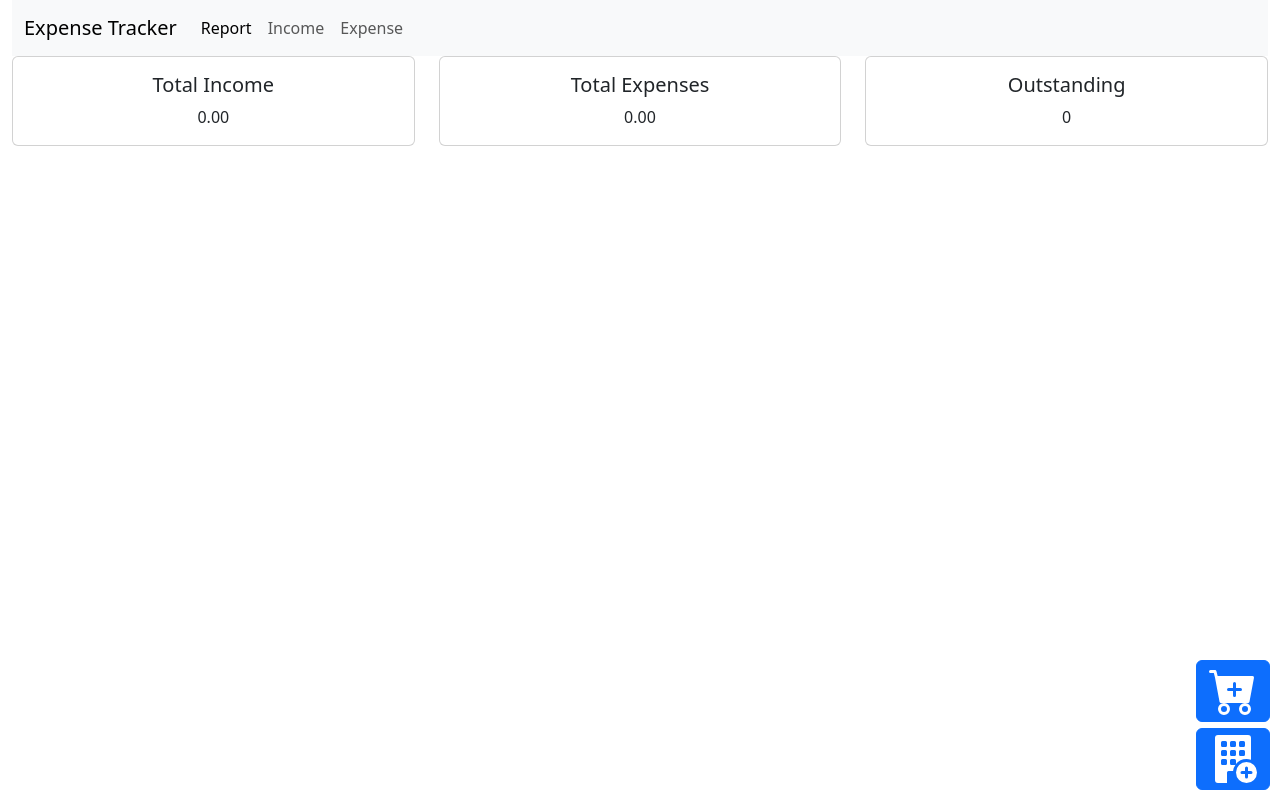
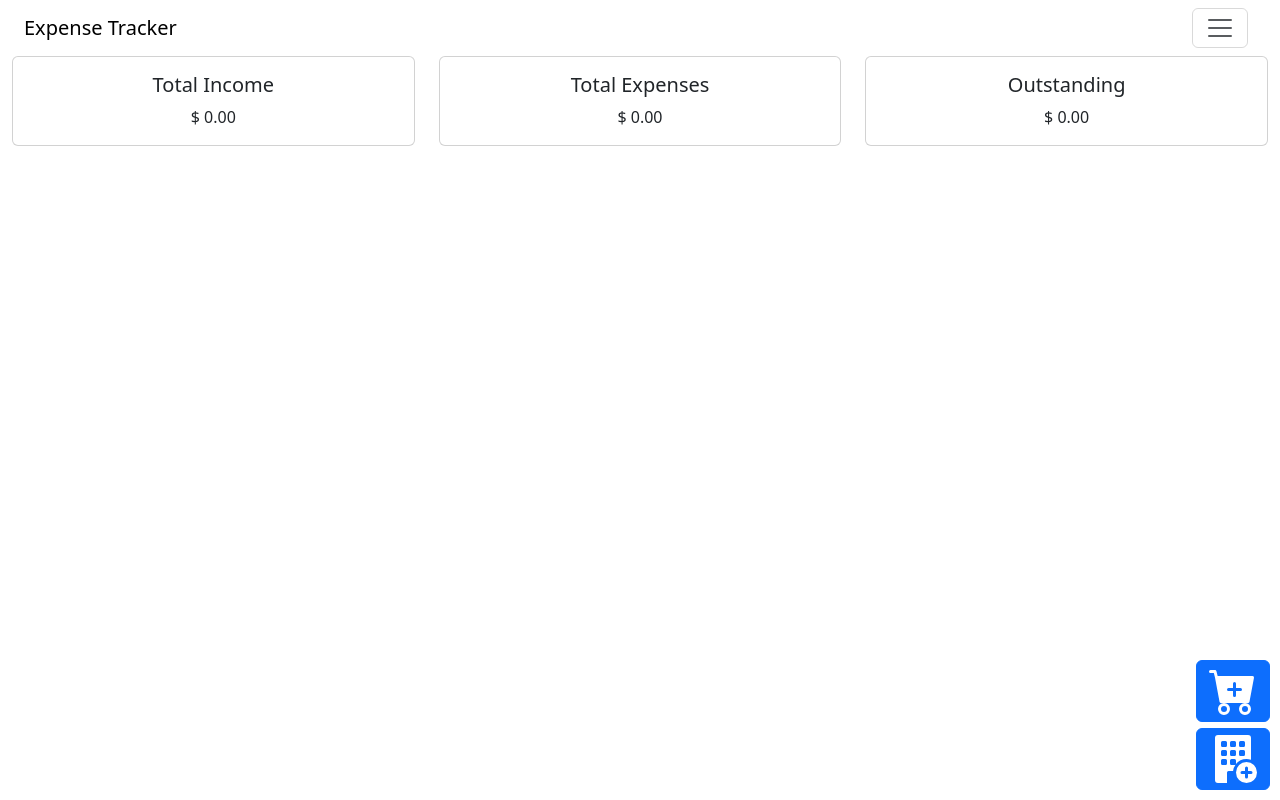
Before and after one commit to msreddy09/react_divya, a React (Create React App) app in the folder expesetracker1/: page / in a window 1280 px wide. Built offline with nearby package versions, Linux system fonts and the light colour scheme.

Commit message:
styledcomponet

```diff
--- a/expesetracker1/package.json
+++ b/expesetracker1/package.json
@@ -12,6 +12,7 @@
     "react-router-dom": "^6.23.1",
     "react-scripts": "5.0.1",
     "reactstrap": "^9.2.2",
+    "styled-components": "^6.1.11",
     "web-vitals": "^2.1.4"
   },
   "scripts": {
--- a/expesetracker1/src/App.css
+++ b/expesetracker1/src/App.css
@@ -53,3 +53,8 @@
   right: 10px;
   cursor: pointer;
 }
+
+.alert-exp {
+  font-weight: bold;
+  color: red;
+}
--- a/expesetracker1/src/App.js
+++ b/expesetracker1/src/App.js
@@ -1,9 +1,9 @@
-import { Button } from 'reactstrap';
+import { Alert, Button } from 'reactstrap';
 import './App.css';
 import TrackerHeader from './components/TrackerHeader';
 import 'bootstrap/dist/css/bootstrap.min.css';
 import TransactionForm from './components/TransactionForm';
-import { useState } from 'react';
+import { useEffect, useState } from 'react';
 import { Route, Routes } from 'react-router-dom';
 import Report from './components/Report';
 import Expense from './components/Expenses';
@@ -17,6 +17,13 @@ function App() {
 
   const toggle = () => setModal(!modal);
   const catToggle = () => setCatModal(!catModal);
+  const [showSuccessAlert, setShowSuccessAlert] = useState(false);
+
+  useEffect(() => {
+
+    setTimeout(() => setShowSuccessAlert(false), 5000);
+
+  }, [showSuccessAlert])
 
   return (
     <ExpenseProvider>
@@ -25,6 +32,7 @@ function App() {
         <Routes>
           <Route path='/' element={<TrackerHeader />}>
             <Route index element={<Report />} />
+            <Route path="/report" element={<Report />} />
             <Route path="/income" element={<Income toggle={toggle} />} />
             <Route path="/expense" element={<Expense />} />
           </Route>
@@ -41,8 +49,11 @@ function App() {
             <path d="M.5 1a.5.5 0 0 0 0 1h1.11l.401 1.607 1.498 7.985A.5.5 0 0 0 4 12h1a2 2 0 1 0 0 4 2 2 0 0 0 0-4h7a2 2 0 1 0 0 4 2 2 0 0 0 0-4h1a.5.5 0 0 0 .491-.408l1.5-8A.5.5 0 0 0 14.5 3H2.89l-.405-1.621A.5.5 0 0 0 2 1zM6 14a1 1 0 1 1-2 0 1 1 0 0 1 2 0m7 0a1 1 0 1 1-2 0 1 1 0 0 1 2 0M9 5.5V7h1.5a.5.5 0 0 1 0 1H9v1.5a.5.5 0 0 1-1 0V8H6.5a.5.5 0 0 1 0-1H8V5.5a.5.5 0 0 1 1 0" />
           </svg>
         </Button>
-        <TransactionForm modal={modal} toggle={toggle} />
+        <TransactionForm modal={modal} toggle={toggle} handleAlerts={(data) => setShowSuccessAlert(data)} />
         <CatergoriesForm modal={catModal} toggle={catToggle}></CatergoriesForm>
+        {showSuccessAlert && <Alert>
+          Succefully Saved.
+        </Alert>}
       </div>
     </ExpenseProvider>
   );
--- a/expesetracker1/src/components/CategoriesForm.jsx
+++ b/expesetracker1/src/components/CategoriesForm.jsx
@@ -1,6 +1,7 @@
 import React, { useContext, useState } from "react";
 import { Form, FormGroup, Label, Input, Button, Modal, ModalHeader, ModalBody } from "reactstrap";
 import { ExpenseContext } from "../contexts/BudgetContext";
+
 
 
 const CatergoriesForm = (props) => {
--- a/expesetracker1/src/components/Expenses.jsx
+++ b/expesetracker1/src/components/Expenses.jsx
@@ -2,6 +2,9 @@
 import React, { useContext } from "react";
 import { ListGroup, ListGroupItem } from "reactstrap";
 import { ExpenseContext } from "../contexts/BudgetContext";
+
+
+const MAX_EXP = 1000;
 
 const Expense = (props) => {
 
@@ -23,7 +26,7 @@ const Expense = (props) => {
                             {trans.catType}
                             <p><small class="text-body-secondary">{trans.trandate}</small></p>
                         </div>
-                        <div>
+                        <div className={parseInt(trans.amount) > MAX_EXP ? 'alert-exp': ''}>
                             {parseInt(trans.amount).toFixed(2)}
                         </div>
                     </div>
--- a/expesetracker1/src/components/Report.jsx
+++ b/expesetracker1/src/components/Report.jsx
@@ -14,6 +14,12 @@ const Report = () => {
       const total = expContextData.income.reduce((acc, inc, ind) => parseInt(inc.amount) + acc , 0) || 0;
       return total.toFixed(2);
    }
+
+   const getTotalOutStanding = () => {
+      const totalOutstandAmount = getTotalIncome() - getTotalExpense();
+      return totalOutstandAmount.toFixed(2);
+   }
+
    return (<div>
       <Row>
          <Col sm="4">
@@ -22,7 +28,7 @@ const Report = () => {
                   Total Income
                </CardTitle>
                <CardText>
-               {getTotalIncome()}
+               {"$ " + getTotalIncome()}
                </CardText>
 
             </Card>
@@ -33,7 +39,7 @@ const Report = () => {
                   Total Expenses
                </CardTitle>
                <CardText>
-                  {getTotalExpense()}
+                  {"$ " +  getTotalExpense()}
                </CardText>
 
             </Card>
@@ -44,7 +50,7 @@ const Report = () => {
                   Outstanding
                </CardTitle>
                <CardText>
-                 {getTotalIncome() - getTotalExpense()}
+                 {"$ " + getTotalOutStanding()}
                </CardText>
 
             </Card>
--- a/expesetracker1/src/components/TrackerHeader.jsx
+++ b/expesetracker1/src/components/TrackerHeader.jsx
@@ -1,26 +1,41 @@
 
-import React from "react";
+import React, { useState } from "react";
 import { Link, Outlet } from "react-router-dom";
+import { Collapse, Nav, NavItem, NavLink, Navbar, NavbarBrand, NavbarToggler } from "reactstrap";
+import styled from "styled-components";
+
+
 
 const TrackerHeader = () => {
+  const [collapsed, setCollapsed] = useState(true);
+
+  const toggleNavbar = () => setCollapsed(!collapsed);
+  const StyledNavItem = styled(NavLink)`
+  color: #BF4F74;
+  font-weight: bold;
+`;
 
   return (
     <div className="container-fluid">
-      <nav class="navbar navbar-expand-lg bg-body-tertiary">
-        <div class="container-fluid">
-          <a class="navbar-brand" href="/">Expense Tracker</a>
-          <button class="navbar-toggler" type="button" data-bs-toggle="collapse" data-bs-target="#navbarNavAltMarkup" aria-controls="navbarNavAltMarkup" aria-expanded="false" aria-label="Toggle navigation">
-            <span class="navbar-toggler-icon"></span>
-          </button>
-          <div class="collapse navbar-collapse" id="navbarNavAltMarkup">
-            <div class="navbar-nav">
-              <Link to="/" className="nav-link active">Report</Link>
-              <Link to="/income" className="nav-link">Income</Link>
-              <Link to="/expense" className="nav-link">Expense</Link>
-            </div>
-          </div>
-        </div>
-      </nav>
+      <Navbar color="faded" light>
+        <NavbarBrand href="/" className="me-auto">
+          Expense Tracker
+        </NavbarBrand>
+        <NavbarToggler onClick={toggleNavbar} className="me-2" />
+        <Collapse isOpen={!collapsed} navbar>
+          <Nav navbar>
+            <NavItem>
+              <StyledNavItem href="/report">Dash Board</StyledNavItem>
+            </NavItem>
+            <NavItem>
+            <StyledNavItem href="/expense">Expenses</StyledNavItem>
+            </NavItem>
+            <NavItem>
+            <StyledNavItem href="/income">Income</StyledNavItem>
+            </NavItem>
+          </Nav>
+        </Collapse>
+      </Navbar>
       <Outlet />
     </div>
   )
--- a/expesetracker1/src/components/TransactionForm.jsx
+++ b/expesetracker1/src/components/TransactionForm.jsx
@@ -1,10 +1,11 @@
 import React, { useContext, useState } from "react";
-import { Form, FormGroup, Label, Input, Button, Modal, ModalHeader, ModalBody } from "reactstrap";
+import { Form, FormGroup, Label, Input, Button, Modal, ModalHeader, ModalBody, Alert } from "reactstrap";
 import { ExpenseContext } from "../contexts/BudgetContext";
 
 const TransactionForm = (props) => {
 
     const [tranType, setTranType] = useState('Expense');
+
 
     const expenseContextData = useContext(ExpenseContext);
 
@@ -23,25 +24,28 @@ const TransactionForm = (props) => {
 
     const handleSaveTransaction = () => {
 
-         if(transFormData.tranType === "Income"){
+        if (transFormData.tranType === "Income") {
             let obj = {
                 income: [...expenseContextData.income, transFormData],
                 expense: [...expenseContextData.expense]
             }
             expenseContextData.setBudgetData(obj)
-         }
-         if(transFormData.tranType === "Expense" ) {
+        }
+        if (transFormData.tranType === "Expense") {
             let obj = {
                 income: [...expenseContextData.income],
-                expense: [...expenseContextData.expense , transFormData]
+                expense: [...expenseContextData.expense, transFormData]
             }
             expenseContextData.setBudgetData(obj)
-         }
-         props.toggle();
+        }
+        props.handleAlerts(true)
+        props.toggle();
     }
 
-    return (
+    return (<>
+
         <Modal isOpen={props.modal} toggle={props.toggle} >
+
             <ModalHeader toggle={props.toggle} >Trasaction </ModalHeader>
             <ModalBody>
                 <Form>
@@ -142,9 +146,13 @@ const TransactionForm = (props) => {
                     <Button onClick={props.toggle}>
                         Cancel
                     </Button>
+
                 </Form>
             </ModalBody>
         </Modal>
+
+
+    </>
     )
 }
 
--- a/expesetracker1/src/contexts/BudgetContext.jsx
+++ b/expesetracker1/src/contexts/BudgetContext.jsx
@@ -18,6 +18,9 @@ const ExpenseProvider = (props) => {
             income: budgetData.income,
             setBudgetData: (data) => {
                 setBudgetData(data);
+                // store Income data
+
+                // fetch('/incomeEntry', {method: 'post', data: {type:'expense', cat: 'food', amount: 300, date: }}).then(() =>
                 localStorage.setItem('income', JSON.stringify(data.income))
                 localStorage.setItem('expense', JSON.stringify(data.expense))
             },
```
Also changed, not shown: 1 other file (tests, documents, lock files or other folders).
